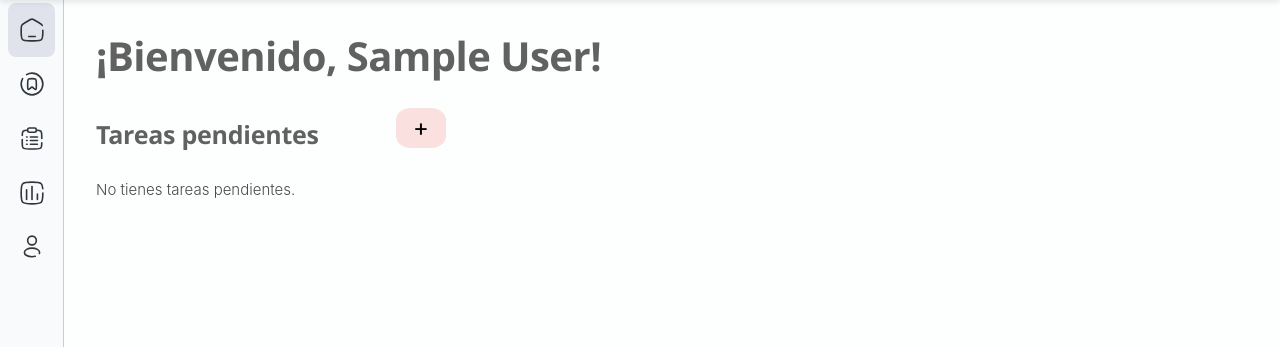
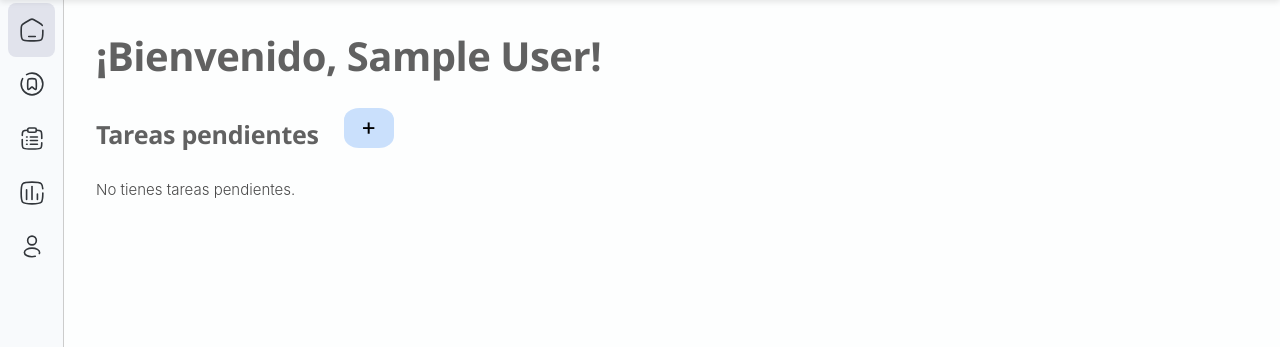
Before and after one commit to KevinHGitCode/Inventario-Uniguajira, a PHP site: page / in a window 1280 px wide. Shown: the part 79-426 px from the top of the page. Run offline with PHP 8.4, Linux system fonts and the light colour scheme; the visitor is signed in with stand-in values (Sample User, id 1); data that the repository does not hold is empty; some libraries are stand-ins or nearby versions.

Commit message:
Update button styles and alignment for improved UI consistency

```diff
--- a/assets/css/home.css
+++ b/assets/css/home.css
@@ -29,7 +29,7 @@ h1, h2 {
     margin-top: 20px;
     padding-bottom: 8px;
     margin-bottom: 0;
-    margin-right: auto; /* Empuja el botón hacia la derecha */
+    margin-right: 0;
 }
 
 .completed-tasks-title {
@@ -46,18 +46,18 @@ h1, h2 {
     width: 50px;
     height: 40px;
     border-radius: 30%; /* Cambio a círculo perfecto */
-    background: #ee6e6e34;
+    background: #026bf534;
     border: none;
     font-size: 24px; /* Aumentar tamaño de fuente */
     display: flex;
-    align-items: center;
+    align-items: stretch;
     justify-content: center;
     cursor: pointer;
     margin-left: 10px; /* Espacio desde el título */
 }
 
 .add-task-button:hover {
-    background: #d67272a2;
+    background: #4784d398;
 }
 
 .add-task-button .icon {
```
